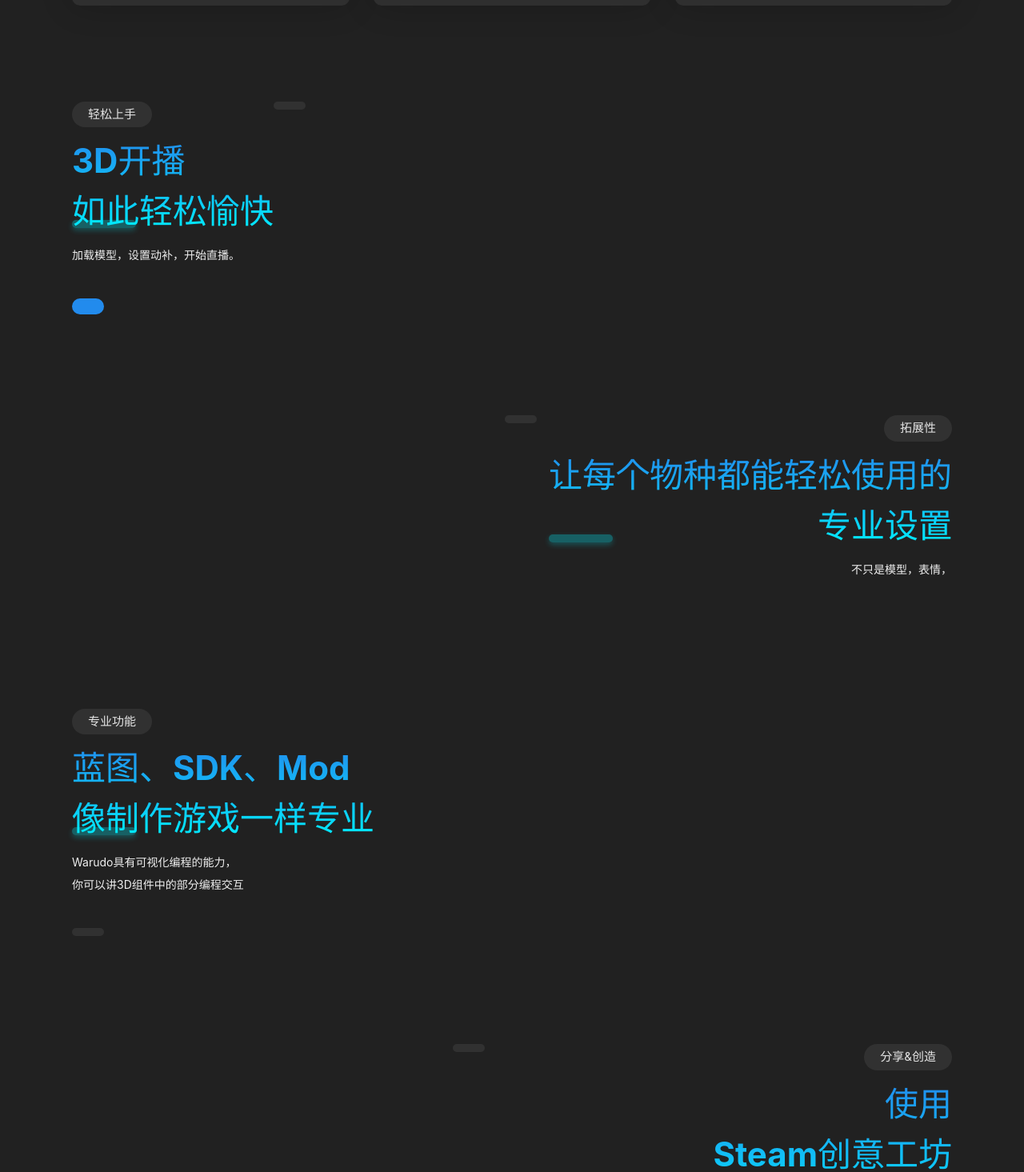
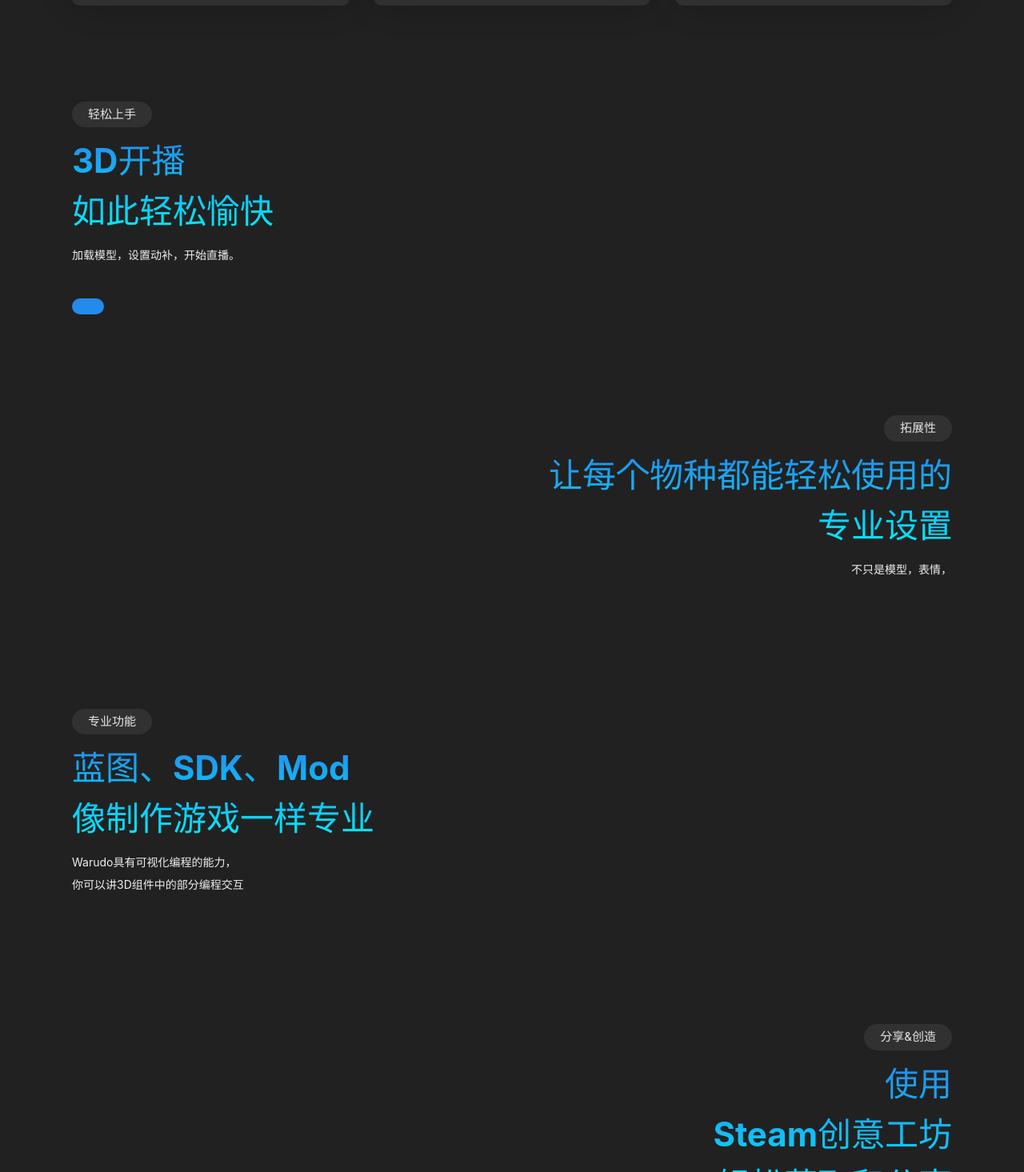
Before and after one commit to Nekotora/warudo-offical, a React (Vite) app: page / in a window 1280 px wide. Shown: the part 965-2430 px from the top of the page at 80% size. Built offline with nearby package versions, Linux system fonts and the light colour scheme.

Commit message:
update style

```diff
--- a/package.json
+++ b/package.json
@@ -18,7 +18,7 @@
     "react": "^18.2.0",
     "react-dom": "^18.2.0",
     "react-i18next": "^12.2.0",
-    "react-icons": "^4.7.1",
+    "react-icons": "^4.8.0",
     "react-router-dom": "^6.8.1",
     "react-transition-group": "^4.4.5",
     "sass": "^1.58.3",
--- a/src/components/nav.tsx
+++ b/src/components/nav.tsx
@@ -17,13 +17,13 @@
           >
             <div className="item">{t('nav.index')}</div>
           </NavLink>
-          <NavLink
+          {/* <NavLink
             to="/pricing"
             className={({ isActive }) =>
               isActive ? 'active' : undefined
             }
           ><div className="item">{t('nav.pricing')}</div>
-          </NavLink>
+          </NavLink> */}
           <NavLink
             to="/faq"
             className={({ isActive }) =>
--- a/src/pages/faq.tsx
+++ b/src/pages/faq.tsx
@@ -4,16 +4,6 @@
       <div className="page faq-page">
       <div className="container">
           <h1>FAQ</h1>
-          <div className="faq-list">
-            <div className="item">
-              <h2>关于Warudo的使用授权</h2>
-              <div className="content">
-                <p>非直播用途下，Warudo可以免费使用，例如测试模型，截图发布在SNS等。</p>
-                <p>（事先录制再直播播放，视为直播用途）</p>
-                <p>直播用一下，如果同时满足以下三点条件，可以免费试用Warudo：</p>
-              </div>
-            </div>
-          </div>
         </div>
       </div>
     </>
--- a/src/pages/index.tsx
+++ b/src/pages/index.tsx
@@ -1,3 +1,6 @@
+import { BsSteam } from "react-icons/bs";
+import { IoLogoDiscord, IoLogoTwitter } from "react-icons/io5";
+
 export function IndexPage() {
   return (
     <>
@@ -36,9 +39,6 @@
               </a>
             </div>
             <div className="right">
-              <div className="tag-list">
-                <div></div>
-              </div>
             </div>
           </div>
 
@@ -54,9 +54,6 @@
               </div>
             </div>
             <div className="right">
-              <div className="tag-list">
-                <div></div>
-              </div>
             </div>
           </div>
 
@@ -75,9 +72,6 @@
               </div>
             </div>
             <div className="right">
-              <div className="tag-list">
-                <div></div>
-              </div>
             </div>
           </div>
 
@@ -94,9 +88,6 @@
               </div>
             </div>
             <div className="right">
-              <div className="tag-list">
-                <div></div>
-              </div>
             </div>
           </div>
 
@@ -125,7 +116,7 @@
           <div className="block">
             <div className="left">
               <div className="title-box">
-                <h2>为个人创作者</h2>
+                <h2>Price</h2>
               </div>
             </div>
             <div className="content">
@@ -137,8 +128,6 @@
                   </div>
                   <div className="features">
                     <div className="item">list1</div>
-                    <div className="item">list2</div>
-                    <div className="item">list3</div>
                   </div>
                   <div className="action">
                     <div className="button">Download</div>
@@ -150,9 +139,7 @@
                     <p>Contact us</p>
                   </div>
                   <div className="features">
-                    <div className="item">企业支持</div>
-                    <div className="item"></div>
-                    <div className="item">list3</div>
+                    <div className="item">list2</div>
                   </div>
                   <div className="action">
                     <div className="button">Contact Us</div>
@@ -194,9 +181,9 @@
             </div>
             <div className="content">
               <div className="download-list">
-                <a href="#">
+              <a href="#">
                 <div className="button-steam-download">
-                  <img src="/images/steam.svg" />
+                  <span className="icon"><BsSteam /></span>
                   <span>Get it on Steam</span>
                 </div>
                 </a>
@@ -216,8 +203,14 @@
               <div className="download-list">
               <a href="#">
                 <div className="button-steam-download">
-                  <img src="/images/steam.svg" />
-                  <span>Get it on Steam</span>
+                  <span className="icon"><IoLogoTwitter /></span>
+                  <span>Twitter</span>
+                </div>
+                </a>
+                <a href="#">
+                <div className="button-steam-download">
+                  <span className="icon"><IoLogoDiscord /></span>
+                  <span>Discord</span>
                 </div>
                 </a>
               </div>
--- a/src/styles/index.scss
+++ b/src/styles/index.scss
@@ -350,12 +350,18 @@
 
   .download-list{
     display: flex;
-    justify-content: center;
-    align-items: center;
   }
 }
 
 .point-block{
+  .title-box{
+    h2{
+      &::after{
+        content: '';
+        display: none;
+      }
+    }
+  }
   .lr-box,
   .rl-box{
     display: flex;
@@ -381,6 +387,12 @@
   }
 }
 
+.download-list{
+  > a {
+    margin-right: 20px;
+  }
+}
+
 .button-steam-download{
   background: linear-gradient(to left, rgba(111,160,205, 1), rgba(67,98,129, 1));
   display: inline-flex;
@@ -389,9 +401,8 @@
   align-items: center;
   border-radius: 10px;
   transition: .3s all;
-  img{
-    width: 40px;
-    height: 40px;
+  .icon{
+    font-size: 40px;
     padding-right: 10px;
   }
 
```
Also changed, not shown: 1 other file (tests, documents, lock files or other folders).
